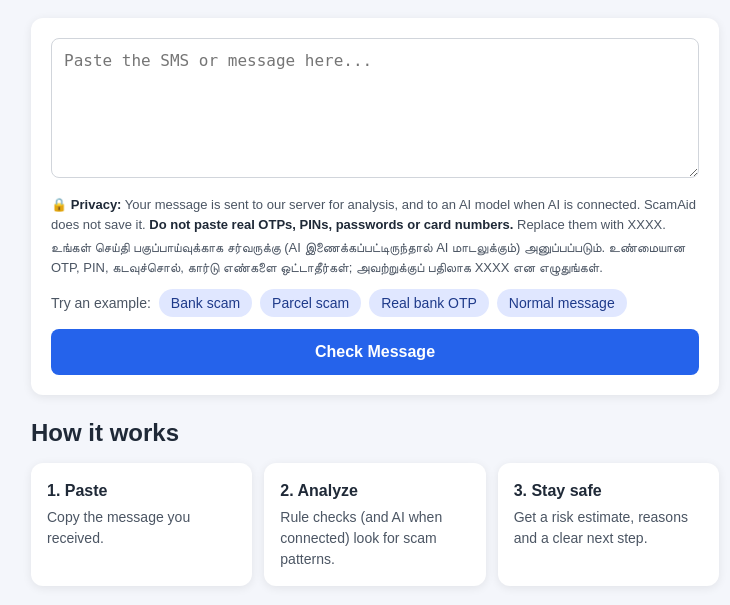
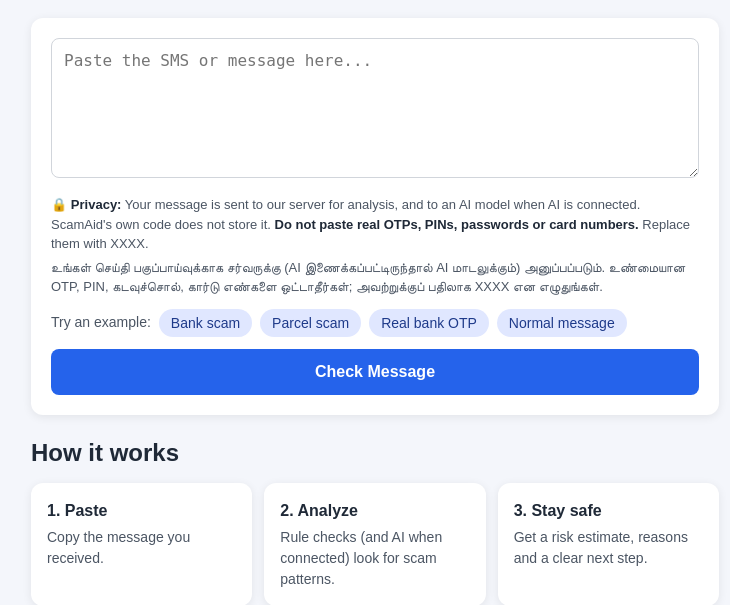
Before and after one commit to yazhinikarunakaran16/ScamAid, a FastAPI app: page / in a window 1280 px wide. Shown: the part 200-805 px from the top of the page, without its empty margins (265-995 px from the left). Run offline with FastAPI, Linux system fonts and the light colour scheme.

Commit message:
Update README privacy notes

```diff
--- a/templates/index.html
+++ b/templates/index.html
@@ -22,7 +22,7 @@
       <textarea id="message" rows="6" placeholder="Paste the SMS or message here..."></textarea>
 
       <p class="privacy">
-        🔒 <b>Privacy:</b> Your message is sent to our server for analysis, and to an AI model when AI is connected. ScamAid does not save it.
+        🔒 <b>Privacy:</b> Your message is sent to our server for analysis, and to an AI model when AI is connected. ScamAid's own code does not store it.
         <b>Do not paste real OTPs, PINs, passwords or card numbers.</b> Replace them with XXXX.<br>
         <span class="privacy-ta">உங்கள் செய்தி பகுப்பாய்வுக்காக சர்வருக்கு (AI இணைக்கப்பட்டிருந்தால் AI மாடலுக்கும்) அனுப்பப்படும். உண்மையான OTP, PIN, கடவுச்சொல், கார்டு எண்களை ஒட்டாதீர்கள்; அவற்றுக்குப் பதிலாக XXXX என எழுதுங்கள்.</span>
       </p>
```
Also changed, not shown: README.md.
